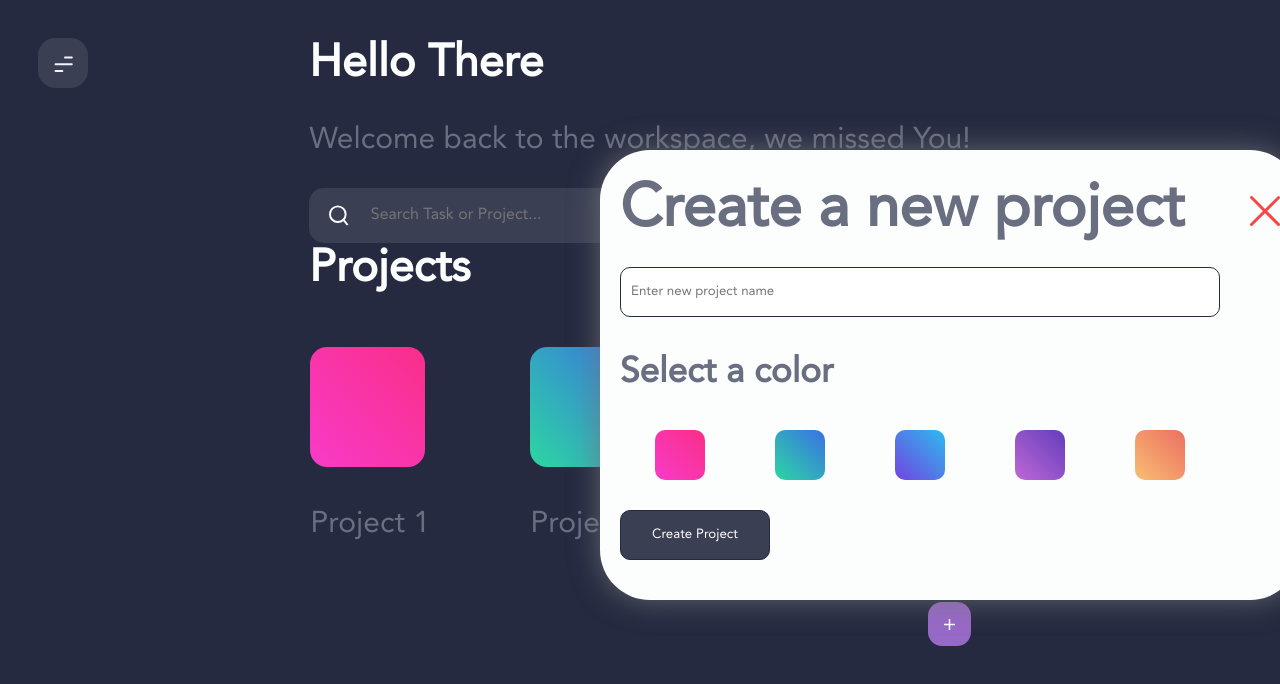
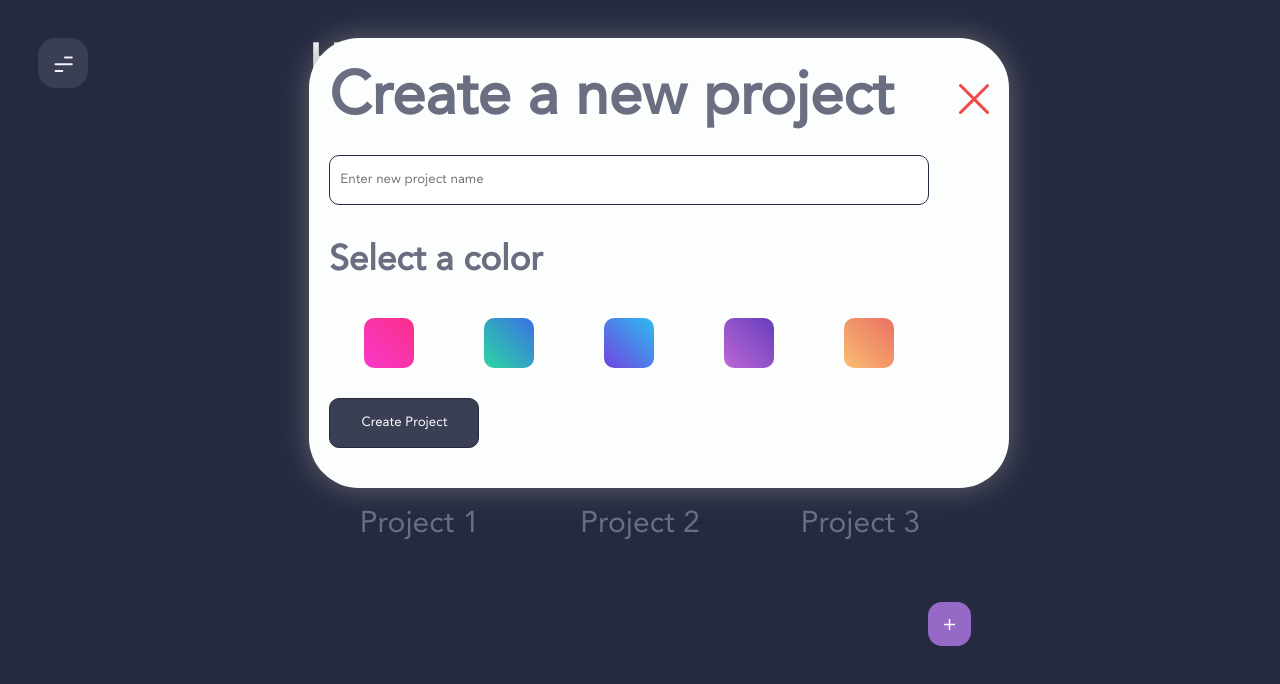
Before and after one commit to TurnbulA/Project-X3, a website: page index.html in a window 1280 px wide. Both pictures are taken after a click on the icon 949 px from the left and 624 px from the top of the page. Shown: the top 684 px of the page. Drawn offline with nearby package versions, Linux system fonts and the light colour scheme; files that its build step writes are made by us from their sources.

Commit message:
Fixed positioning of add project popup

```diff
--- a/app/js/script.js
+++ b/app/js/script.js
@@ -19,8 +19,10 @@ icons.forEach(icon => {
 document
   .querySelector(".c-body__add-project--icon")
   .addEventListener("click", () => {
-    const addProject = document.querySelector(".c-add-project__popup");
-    addProject.classList.toggle("c-add-project__popup--active");
+    const addProject = document.querySelector(
+      ".c-add-project__popup-container"
+    );
+    addProject.classList.toggle("c-add-project__popup-container--active");
   });
 
 //Handles closing of add project popup
@@ -77,7 +79,6 @@ const createLi = () => {
   const button = document.createElement("button");
   button.setAttribute("class", "c-project--icon");
   button.classList.add(color);
-  console.log(button.classList);
   const p = document.createElement("p");
   p.innerHTML = projectName.value;
   projectName.value = "";
--- a/app/scss/add-project-icon.scss
+++ b/app/scss/add-project-icon.scss
@@ -1,9 +1,14 @@
 .c-body__add-project {
-  width: 100%;
-  display: flex;
-  justify-content: flex-end;
-  align-items: center;
-  outline: none;
+  &-container {
+    position: relative;
+    width: 100%;
+    display: flex;
+    align-items: center;
+    outline: none;
+    justify-content: flex-end;
+    z-index: 3;
+  }
+
   &--icon {
     border-radius: 1rem;
     &:hover {
--- a/app/scss/add-project-popup.scss
+++ b/app/scss/add-project-popup.scss
@@ -4,19 +4,26 @@
 
 .c-add-project {
   &__popup {
-    position: absolute;
-    bottom: 20rem;
-    left: 60rem;
+    margin: auto auto 0 auto;
     width: 70rem;
     height: 45rem;
     border-radius: 5rem;
     background-color: $clr-main-text;
     box-shadow: 0 0 3rem rgba(120, 120, 120, 0.75);
-    display: none;
     padding: 0.5rem 2rem;
-    &--active {
-      display: block;
+
+    &-container {
+      position: absolute;
       z-index: 3;
+      width: 100%;
+      height: 50rem;
+      display: flex;
+      justify-content: center;
+      align-items: center;
+      display: none;
+      &--active {
+        display: block;
+      }
     }
   }
   &__header {
--- a/app/scss/projectIcons.scss
+++ b/app/scss/projectIcons.scss
@@ -3,8 +3,7 @@
 .c-project {
   &-container {
     margin-top: 5rem;
-    width: 66rem;
-    max-width: 66rem;
+    width: 100%;
     height: auto;
     display: flex;
     flex-direction: row;
@@ -22,8 +21,10 @@
 }
 .c-icon-container {
   list-style: none;
+  text-align: center;
   color: $clr-para-text;
   cursor: pointer;
+  width: 100%;
   flex-basis: 33%;
   &:hover {
     color: $clr-main-text;
--- a/app/scss/style.scss
+++ b/app/scss/style.scss
@@ -14,9 +14,11 @@
 }
 
 .c-main {
+  position: relative;
   width: fit-content;
   margin: 0 auto;
   transition: all 200ms ease-in-out;
+  z-index: 0;
   &--shift-left {
     transform: translateX(-60%);
   }
--- a/app/scss/utilities.scss
+++ b/app/scss/utilities.scss
@@ -8,8 +8,8 @@
   color: $clr-para-text;
 }
 
-.u-icon-color {
-  &--pink {
+.u-icon--colour {
+  &-pink {
     background-image: linear-gradient(to top right, $pink1, $pink2);
     &:hover {
       box-shadow: 0 0 2rem rgba(248, 59, 200, 1);
@@ -18,7 +18,7 @@
       box-shadow: 0 0 2rem rgba(248, 59, 200, 1);
     }
   }
-  &--green {
+  &-green {
     background-image: linear-gradient(to top right, $green1, $green2);
     &:hover {
       box-shadow: 0 0 2rem rgba(45, 214, 161, 1);
@@ -27,7 +27,7 @@
       box-shadow: 0 0 2rem rgba(45, 214, 161, 1);
     }
   }
-  &--blue {
+  &-blue {
     background-image: linear-gradient(to top right, $blue1, $blue2);
     &:hover {
       box-shadow: 0 0 2rem rgba(113, 68, 224, 1);
@@ -36,7 +36,7 @@
       box-shadow: 0 0 2rem rgba(113, 68, 224, 1);
     }
   }
-  &--purple {
+  &-purple {
     background-image: linear-gradient(to top right, $purple1, $purple2);
     &:hover {
       box-shadow: 0 0 2rem rgba(190, 104, 213, 1);
@@ -45,7 +45,7 @@
       box-shadow: 0 0 2rem rgba(190, 104, 213, 1);
     }
   }
-  &--orange {
+  &-orange {
     background-image: linear-gradient(to top right, $orange1, $orange2);
     &:hover {
       box-shadow: 0 0 2rem rgba(248, 190, 115, 1);
--- a/index.html
+++ b/index.html
@@ -57,7 +57,63 @@
           </ul>
         </nav>
       </section>
+
       <div class="c-main">
+        <div class="c-add-project__popup-container">
+          <div class="c-add-project__popup">
+            <div class="c-add-project__header">
+              <h1>Create a new project</h1>
+              <div class="c-add-project__close">
+                <svg
+                  xmlns="http://www.w3.org/2000/svg"
+                  width="30"
+                  height="30"
+                  viewBox="0 0 30 30"
+                  class="c-add-project__close--cross"
+                >
+                  <path
+                    id="Close"
+                    d="M17.183,15.156,29.513,2.88a1.487,1.487,0,0,0,0-2.118,1.519,1.519,0,0,0-2.137,0L15.057,13.027,2.624.579A1.514,1.514,0,0,0,.487,2.724L12.911,15.163.442,27.577a1.49,1.49,0,0,0,0,2.118,1.519,1.519,0,0,0,2.137,0l12.458-12.4,12.383,12.4a1.514,1.514,0,1,0,2.137-2.145Z"
+                    transform="translate(0 -0.135)"
+                  />
+                </svg>
+              </div>
+            </div>
+            <form class="c-add-project--form">
+              <input
+                type="text"
+                class="c-add-project__input"
+                placeholder="Enter new project name"
+              />
+              <h3>Select a color</h3>
+              <div class="c-add-project__color">
+                <div
+                  class="c-add-project__color--item u-icon--colour-pink"
+                  data-color="u-icon--colour-pink"
+                ></div>
+                <div
+                  class="c-add-project__color--item u-icon--colour-green"
+                  data-color="u-icon--colour-green"
+                ></div>
+                <div
+                  class="c-add-project__color--item u-icon--colour-blue"
+                  data-color="u-icon--colour-blue"
+                ></div>
+                <div
+                  class="c-add-project__color--item u-icon--colour-purple"
+                  data-color="u-icon--colour-purple"
+                ></div>
+                <div
+                  class="c-add-project__color--item u-icon--colour-orange"
+                  data-color="u-icon--colour-orange"
+                ></div>
+              </div>
+              <button type="submit" class="c-add-project--submit">
+                Create Project
+              </button>
+            </form>
+          </div>
+        </div>
         <section class="c-header">
           <h1 class="c-header__text u-text--header">Hello There</h1>
           <p class="c-header__text u-text--para">
@@ -100,23 +156,25 @@
             </form>
           </div>
         </section>
+
         <section class="c-body">
           <h1 class="c-body__text u-text--header">Projects</h1>
           <ul class="c-project-container">
             <li class="c-icon-container">
-              <button class="c-project--icon u-icon-color--pink"></button>
+              <button class="c-project--icon u-icon--colour-pink"></button>
               <p class="c-project--name">Project 1</p>
             </li>
             <li class="c-icon-container">
-              <button class="c-project--icon u-icon-color--green"></button>
+              <button class="c-project--icon u-icon--colour-green"></button>
               <p class="c-project--name">Project 2</p>
             </li>
             <li class="c-icon-container">
-              <button class="c-project--icon u-icon-color--blue"></button>
+              <button class="c-project--icon u-icon--colour-blue"></button>
               <p class="c-project--name">Project 3</p>
             </li>
           </ul>
-
+        </section>
+        <div class="c-body__add-project-container">
           <div class="c-body__add-project">
             <svg
               xmlns="http://www.w3.org/2000/svg"
@@ -152,7 +210,7 @@
               </g>
             </svg>
           </div>
-        </section>
+        </div>
       </div>
     </div>
     <div class="c-project-info">
@@ -178,60 +236,6 @@
         </label>
       </li>
     </div>
-
-    <div class="c-add-project__popup">
-      <div class="c-add-project__header">
-        <h1>Create a new project</h1>
-        <div class="c-add-project__close">
-          <svg
-            xmlns="http://www.w3.org/2000/svg"
-            width="30"
-            height="30"
-            viewBox="0 0 30 30"
-            class="c-add-project__close--cross"
-          >
-            <path
-              id="Close"
-              d="M17.183,15.156,29.513,2.88a1.487,1.487,0,0,0,0-2.118,1.519,1.519,0,0,0-2.137,0L15.057,13.027,2.624.579A1.514,1.514,0,0,0,.487,2.724L12.911,15.163.442,27.577a1.49,1.49,0,0,0,0,2.118,1.519,1.519,0,0,0,2.137,0l12.458-12.4,12.383,12.4a1.514,1.514,0,1,0,2.137-2.145Z"
-              transform="translate(0 -0.135)"
-            />
-          </svg>
-        </div>
-      </div>
-      <form class="c-add-project--form">
-        <input
-          type="text"
-          class="c-add-project__input"
-          placeholder="Enter new project name"
-        />
-        <h3>Select a color</h3>
-        <div class="c-add-project__color">
-          <div
-            class="c-add-project__color--item u-icon-color--pink"
-            data-color="u-icon-color--pink"
-          ></div>
-          <div
-            class="c-add-project__color--item u-icon-color--green"
-            data-color="u-icon-color--green"
-          ></div>
-          <div
-            class="c-add-project__color--item u-icon-color--blue"
-            data-color="u-icon-color--blue"
-          ></div>
-          <div
-            class="c-add-project__color--item u-icon-color--purple"
-            data-color="u-icon-color--purple"
-          ></div>
-          <div
-            class="c-add-project__color--item u-icon-color--orange"
-            data-color="u-icon-color--orange"
-          ></div>
-        </div>
-        <button type="submit" class="c-add-project--submit">
-          Create Project
-        </button>
-      </form>
-    </div>
   </body>
   <script src="dist/script-min.js"></script>
 </html>
```
